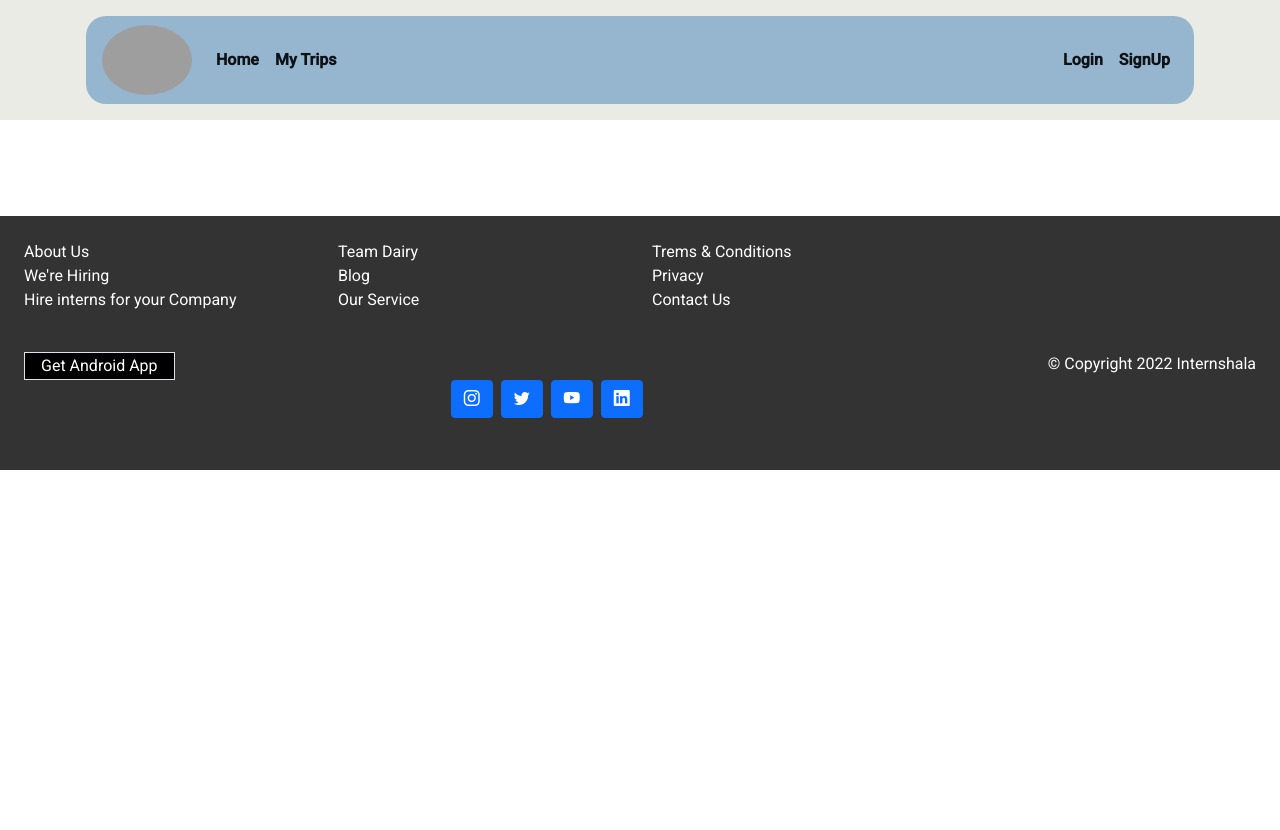
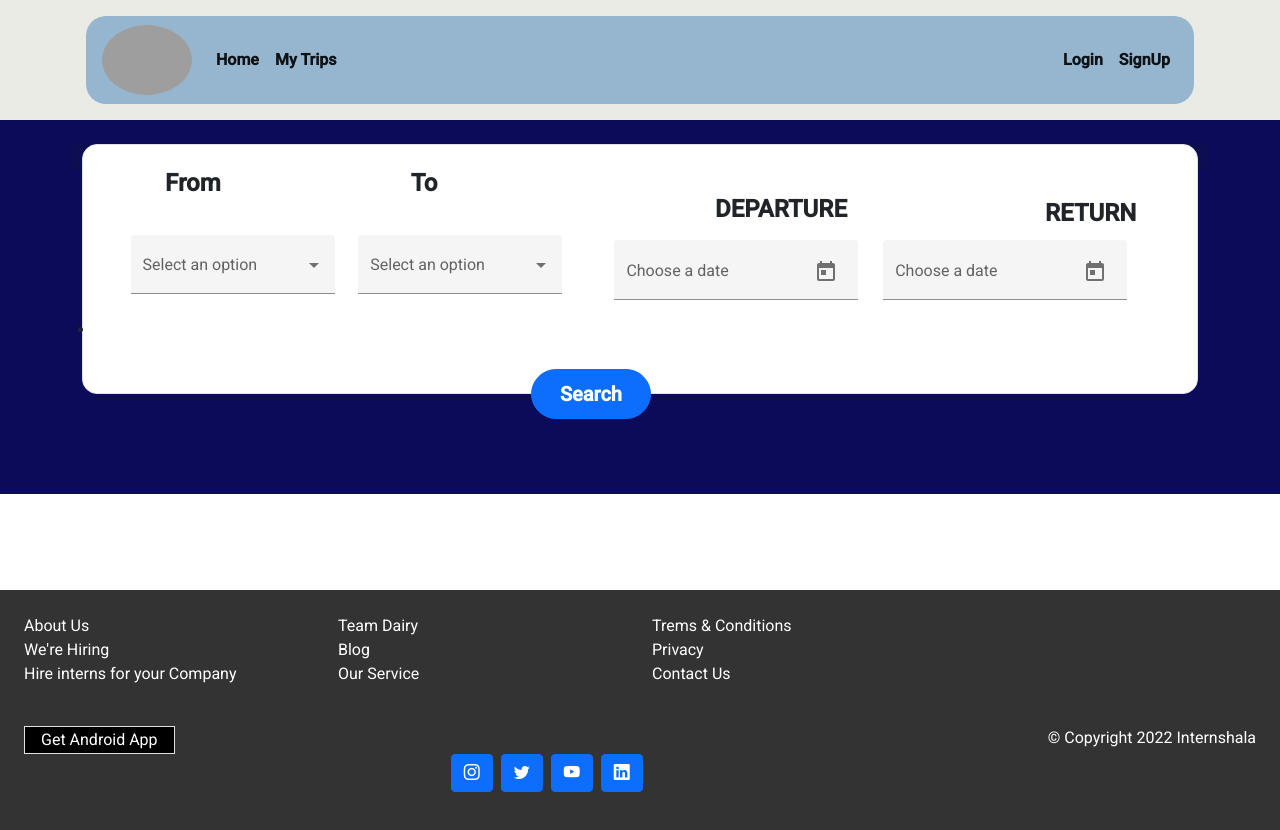
Before and after one commit to sandhya22222/Project_Travel, an Angular app in the folder Travel-angular/: page /cabs in a window 1280 px wide. Shown: the top 830 px of the page. Before the commit the page ends 800 px from the top, so only its background shows below. Built offline with nearby package versions, Linux system fonts and the light colour scheme; grey boxes are pictures that could not be loaded.

Commit message:
added cabs component

```diff
--- a/Travel-angular/src/app/app.module.ts
+++ b/Travel-angular/src/app/app.module.ts
@@ -30,6 +30,7 @@ import { SubmitComponent } from './routing/submit/submit.component';
 import { TohotelsComponent } from './routing/tohotels/tohotels.component';
 import { HotelclickComponent } from './routing/hotelclick/hotelclick.component';
 import { TobusesComponent } from './routing/tobuses/tobuses.component';
+import { TocabesComponent } from './routing/tocabes/tocabes.component';
 
 
 @NgModule({
@@ -56,7 +57,8 @@ import { TobusesComponent } from './routing/tobuses/tobuses.component';
       SubmitComponent,
       TohotelsComponent,
       HotelclickComponent,
-      TobusesComponent
+      TobusesComponent,
+      TocabesComponent
   ],
   imports: [
     BrowserModule,
--- a/Travel-angular/src/app/components/signup/signup.component.html
+++ b/Travel-angular/src/app/components/signup/signup.component.html
@@ -67,7 +67,7 @@
                 </div>
             </div>
 
-            <button [disabled] (click)="getFormsValue(f)" class="btn btn-primary">Register</button>
+            <a (click)="getFormsValue(f)" class="btn btn-primary" [routerLink]="['/Login']">Register</a>
         </div>
     </form>
 </div>
--- a/Travel-angular/src/app/components/signup/signup.component.ts
+++ b/Travel-angular/src/app/components/signup/signup.component.ts
@@ -28,7 +28,7 @@ export class SignupComponent implements OnInit {
     firstname: formRef.value.fname,
     lastname: formRef.value.lname,
     email: formRef.value.email,
-    phone_num:formRef.value.phnnum,
+    phonenumber:formRef.value.phnnum,
     password: formRef.value.password,
     city:formRef.value.city,
       // job_title: formRef.value['my-langs'],
--- a/Travel-angular/src/app/routing/tobuses/tobuses.component.html
+++ b/Travel-angular/src/app/routing/tobuses/tobuses.component.html
@@ -1,5 +1,5 @@
-<img src="https://live.staticflickr.com/8071/8398918307_8c45288e25_b.jpg"
-    style="background-size: cover; width:100%; height: 400px;">
+<img src="https://img.freepik.com/free-vector/passengers-bus-stop_40816-736.jpg?w=1380"
+    style="background-size: cover; width:100%; height: 480px;">
 <br>
 
 <div class="border container"
@@ -17,27 +17,19 @@
 
             <h4 class="cost"><b>{{busl.bcost}}</b></h4>
             <p class="pline">{{busl.pline}} </p>
-
-
             <button class="btn btn-primary  btn-lg  rounded-pill" type="button" aria-expanded="false"
                 style="left: 80%;position: relative; margin-top: 1.5%;width: 10%;height: 45px;">
                 <b> Select </b>
-
             </button>
-
             <p class="fromtime"><b>{{busl.fromtime}}</b></p>
-
-            <!-- <p style="margin-left: 43%; margin-top: -1%;">{{busL.from}}</p> -->
             <a class="line">{{busl.way}}</a>
-
             <p class="time"><b>{{busl.totime}}</b></p>
-            <!-- <p style="margin-left: 70%; margin-top: -3.5%;">{{busL.to}}</p> -->
-
-
             <!-- <br><br><br><br> -->
             <img src="https://jsak.mmtcdn.com/bus_cdn_dt/static/media/ic-gps.704f79e1.svg">
             <p class="track">{{busl.track}} </p>
-            <!-- <img src="https://jsak.mmtcdn.com/bus_cdn_dt/static/media/ic-free-cancel.87fdadda.svg" class="img1"> -->
-            <!-- <p class="start" >{{busl.start}} </p> -->
+
 
             <p class="free">{{busl.free}}</p>
+        </div>
+    </div>
+</div>
--- /dev/null
+++ b/Travel-angular/src/app/routing/tocabes/tocabes.component.html
@@ -0,0 +1 @@
+<p>tocabes works!</p>
--- /dev/null
+++ b/Travel-angular/src/app/routing/tocabes/tocabes.component.ts
@@ -0,0 +1,18 @@
+import { Component, OnInit } from '@angular/core';
+import { ActivatedRoute } from '@angular/router';
+
+@Component({
+  selector: 'app-tocabes',
+  templateUrl: './tocabes.component.html',
+  styleUrls: ['./tocabes.component.css']
+})
+export class TocabesComponent implements OnInit {
+  cabsL: any;
+
+  constructor(private route: ActivatedRoute) { }
+
+  ngOnInit(): void {
+    this.route.queryParams.subscribe((data) => this.cabsL=data)
+  }
+
+}
--- a/Travel-angular/src/app/vehicals/cabs/cabs.component.css
+++ b/Travel-angular/src/app/vehicals/cabs/cabs.component.css
@@ -1,12 +1,18 @@
-.border{
+.border {
 
-    border-radius:15px;
+    border-radius: 15px;
     background-color: #ffff;
-    height: 50%;
+    height: 40%;
     min-height: 250px;
 
 }
-.body{
-    min-height: 400px;
+
+.body {
+    min-height: 350px;
 
 }
+
+.example{
+   top:15%;
+   position: absolute;
+}
--- a/Travel-angular/src/app/vehicals/cabs/cabs.component.html
+++ b/Travel-angular/src/app/vehicals/cabs/cabs.component.html
@@ -0,0 +1,103 @@
+<div style="background-color: rgb(11, 11, 89);">
+    <br>
+    <div class="body" style="background-color:rgb(11, 11, 89) ;">
+        <div class="container" style="background-color: rgb(13, 13, 81); height: 25px; width: 120%;">
+            <div class="border">
+                <br>
+                <form #searchForm="ngForm" class="example-form">
+                    <div class="container">
+                        <div class="row">
+                            <div class="col-md-2">
+
+                                <label for="inputState" class="form-label">
+                                    <h4 style="margin-left:70px;"><b>From</b></h4>
+                                </label>
+
+                                <mat-form-field appearance="fill" style="top:17%;left: 22%">
+                                    <mat-label>Select an option</mat-label>
+                                    <mat-select disableRipple id="from" name="fromLocation" ngModel #fromL="ngModel">
+                                        <mat-option value="Bangalore" id="1">Bangalore,India</mat-option>
+                                        <mat-option value="NewYork" id="2">NewYork,U.S.A</mat-option>
+                                        <mat-option value="Mumbai" id="3">Mumbai,India</mat-option>
+                                        <mat-option value="New Delhi" id="4">New Delhi,India</mat-option>
+                                        <mat-option value="Paris" id="5">Paris,France</mat-option>
+                                        <mat-option value="Hyderabad" id="6">Hyderabad,India</mat-option>
+                                        <mat-option value="Maldives" id="7">Maldives</mat-option>
+                                        <mat-option value="Dubai" id="8">Dubai,U.A.E</mat-option>
+                                        <mat-option value="Amsterdom" id="9">Amsterdom,Netherlands</mat-option>
+                                        <mat-option value="Los Angeles" id="10">Los Angeles,U.S.A</mat-option>
+                                    </mat-select>
+                                </mat-form-field>
+                            </div>
+
+                            <div class="col-md-2">
+                                <label for="inputState" class="form-label" style="left: 50%;">
+                                    <h4 style="margin-left:130px;"><b>To</b></h4>
+                                </label>
+                                <mat-form-field appearance="fill" style="top:17%;left: 48%">
+
+                                    <mat-label>Select an option</mat-label>
+                                    <mat-select id="to" name="toLocation" ngModel #toLoc="ngModel">
+                                        <mat-option value="London" id="1">London,England</mat-option>
+                                        <mat-option value="Singapore" id="2">Singapore</mat-option>
+                                        <mat-option value="Goa" id="3">Goa,India</mat-option>
+                                        <mat-option value="Chennai" id="4">Chennai,India</mat-option>
+                                        <mat-option value="Zurich" id="5">Zurich,Switzerland</mat-option>
+                                        <mat-option value="Dubai" id="6">Dubai,U.A.E</mat-option>
+                                        <mat-option value="NewYork" id="7">NewYork ,united States</mat-option>
+                                        <mat-option value="Manchester" id="8">Manchester,England</mat-option>
+                                        <mat-option value="Paris" id="9">Paris,France</mat-option>
+                                        <mat-option value="Greece" id="10">Greece</mat-option>
+                                        <mat-option value="Spain" id="11">Spain</mat-option>
+                                        <mat-option value="Amsterdom" id="12">Amsterdom,Netherlands</mat-option>
+
+
+                                    </mat-select>
+                                </mat-form-field>
+                            </div>
+
+                            <ul>
+                                <label for="inputState" class="form-label">
+                                    <h4 style="margin-left:620px; margin-top:-8.5%;position: absolute;"><b>DEPARTURE</b></h4>
+                                </label>
+                                <li>
+                                    <mat-form-field class="example-full-width" appearance="fill"
+                                        style="left: 48%; top:30%;position: absolute;">
+                                        <mat-label>Choose a date</mat-label>
+                                        <input matInput [matDatepicker]="picker">
+                                        <!-- <mat-hint>MM/DD/YYYY</mat-hint> -->
+                                        <mat-datepicker-toggle matSuffix [for]="picker"></mat-datepicker-toggle>
+                                        <mat-datepicker touchUi #picker></mat-datepicker>
+                                    </mat-form-field>
+
+                                    <label for="inputState" class="form-label">
+                                        <h4 style="margin-left:950px; margin-top:-10%;position: absolute;"><b>RETURN</b></h4>
+                                    </label>
+
+                                    <mat-form-field class="example-full-width" appearance="fill"
+                                        style="left: 69%; top:30%;position: absolute;">
+                                        <mat-label>Choose a date</mat-label>
+                                        <input matInput [matDatepicker]="picker1">
+                                        <!-- <mat-hint>MM/DD/YYYY</mat-hint> -->
+                                        <mat-datepicker-toggle matSuffix [for]="picker1"></mat-datepicker-toggle>
+                                        <mat-datepicker touchUi #picker1></mat-datepicker>
+                                    </mat-form-field>
+                                </li>
+                            </ul>
+                        </div>
+
+
+                        <button class="btn btn-primary  btn-lg  rounded-pill" type="button" aria-expanded="false"
+                            style="left: 40%;position: relative; margin-top:1%;width: 11%;height: 50px;">
+                            <a [routerLink]="['/cabs/search']" [queryParams]="{ from:fromL.value, to: toLoc.value}"
+                                style="text-decoration: none; color:white;">
+                                <b> Search </b></a>
+                        </button>
+                    </div>
+                </form>
+
+            </div>
+
+        </div>
+    </div>
+</div>
```
Also changed, not shown: Travel-angular/src/app/app-routing.module.ts (+7 -1 lines), Travel-angular/src/app/routing/tocabes/tocabes.component.css (added), 2 other files (tests, documents, lock files or other folders).
